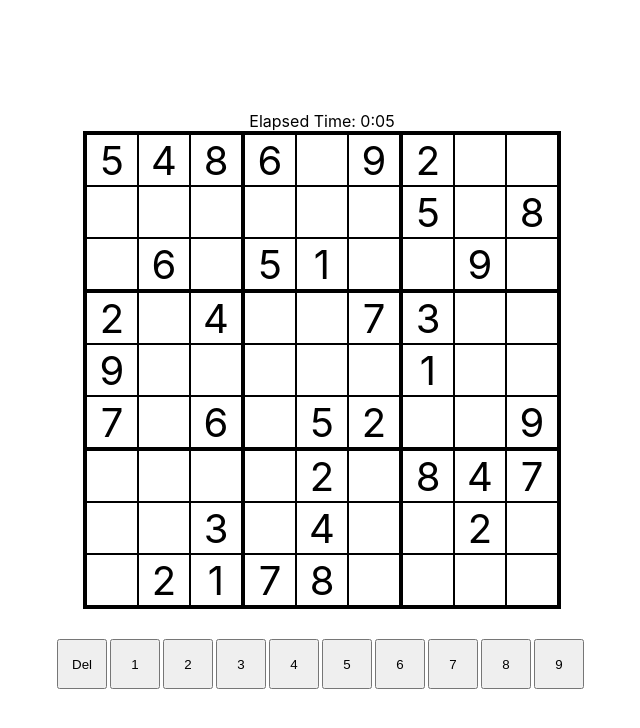
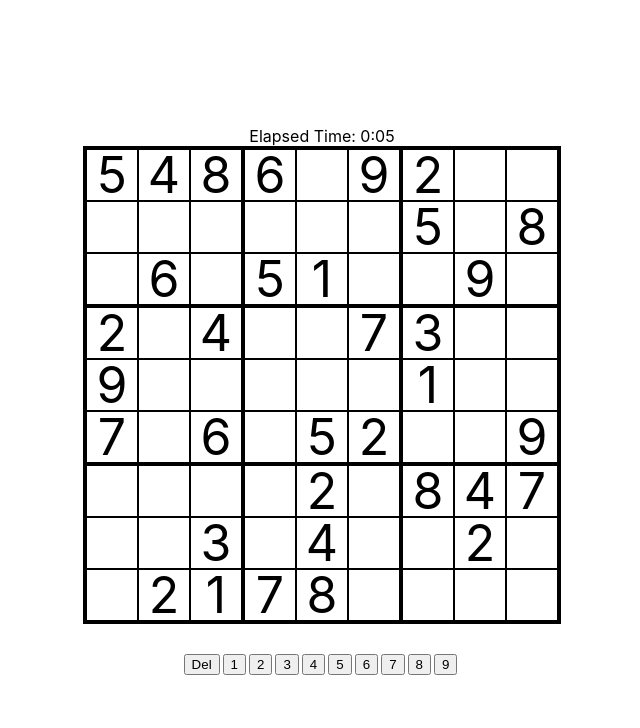
Before and after one commit to Roboleo1010/react-sodoku, a React (Create React App) app: page / in a window 1280 px wide. Shown: the top 728 px of the page, without its empty margins (318-958 px from the left). Built offline with nearby package versions, Linux system fonts and the light colour scheme.

Commit message:
Added resopoinsive design

```diff
--- a/src/components/Cell/Cell.scss
+++ b/src/components/Cell/Cell.scss
@@ -1,9 +1,6 @@
 @import "../Sodoku/Sodoku.scss";
 
 .cell {
-  width: $cellSize;
-  height: $cellSize;
-
   background-color: white;
   border: $border-standard $border-style $border-color;
 
--- a/src/components/Cell/Cell.tsx
+++ b/src/components/Cell/Cell.tsx
@@ -14,6 +14,7 @@ interface CellProps {
   isInitial: boolean;
   hasError: boolean;
   digit: number;
+  size: number;
   cellSelectedClick: (digit: number) => void;
   cellUpdated: (newDigit: number) => void;
 }
@@ -45,7 +46,9 @@ class Cell extends Component<CellProps> {
     else
       classNames += "number-added ";
 
-    return <div className={classNames} tabIndex={0} onClick={() => this.props.cellSelectedClick(this.props.digit)}>{this.props.digit > 0 ? this.props.digit : ""}</div>;
+    const style = { width: `${this.props.size}px`, height: `${this.props.size}px`, fontSize: `${this.props.size}px` };
+
+    return <div className={classNames} style={style} tabIndex={0} onClick={() => this.props.cellSelectedClick(this.props.digit)}>{this.props.digit > 0 ? this.props.digit : ""}</div>;
   }
 }
 export default Cell;
--- a/src/components/Sodoku/Sodoku.scss
+++ b/src/components/Sodoku/Sodoku.scss
@@ -1,6 +1,5 @@
-$cellSize: 50px;
-$border-standard: 1px;
-$border-thicc: 2px;
+$border-standard: 1px; //also update in sodoku.tsx
+$border-thicc: 2px; //also update in sodoku.tsx
 $border-color: black;
 $border-style: solid;
 
@@ -14,11 +13,8 @@ $border-style: solid;
 
   .sodoku {
     display: flex;
-    width: ($cellSize * 9) + ($border-thicc * 6) + ($border-standard * 12);
     flex-wrap: wrap;
     border: $border-thicc $border-style $border-color;
-
-    font-size: 40px;
   }
 
   .input-row {
--- a/src/components/Sodoku/Sodoku.tsx
+++ b/src/components/Sodoku/Sodoku.tsx
@@ -12,16 +12,21 @@ interface GridState {
   activeCellY: number;
   highlightedDigit: number;
   sodoku: SodokuDigit[];
+  cellSize: number;
 }
 
 class Sodoku extends Component<{}, GridState> {
   constructor(props: any) {
     super(props);
 
-    this.state = { activeCellX: -1, activeCellY: -1, highlightedDigit: 0, sodoku: SodokuManager.getSodoku() };
+    this.state = { activeCellX: -1, activeCellY: -1, highlightedDigit: 0, sodoku: SodokuManager.getSodoku(), cellSize: 50 };
 
     document.addEventListener("keydown", (event) => this.keypress(event));
+    window.addEventListener("resize", (event) => this.resize(event));
+    this.resize();
   }
+  private totalBorderSize: number = 2 * 6 + 1 * 12; //border-thicc * 6 + border-standard * 12
+
 
   //#region  Helpers
   getSodokuCellFromSodoku(x: number, y: number): SodokuDigit {
@@ -50,6 +55,17 @@ class Sodoku extends Component<{}, GridState> {
       this.updateCell(0);
   }
 
+  resize(event?: UIEvent) {
+    let newSize = 0;
+
+    newSize = Math.floor((window.innerWidth - this.totalBorderSize) / 9);
+
+    if (newSize > 50)
+      newSize = 50;
+
+    this.setState({ cellSize: newSize });
+  }
+
   buildCells(): JSX.Element[] {
     let cells: JSX.Element[] = [];
 
@@ -57,7 +73,7 @@ class Sodoku extends Component<{}, GridState> {
       for (let x = 0; x < 9; x++) {
         let cellBordertype: BorderType = BorderType.None;
 
-        //#region Border
+        // Border generation
         if (y === 0 || y === 3 || y === 6)
           cellBordertype += BorderType.Top;
         else if (y === 2 || y === 5 || y === 8)
@@ -67,7 +83,6 @@ class Sodoku extends Component<{}, GridState> {
           cellBordertype += BorderType.Left;
         else if (x === 2 || x === 5 || x === 8)
           cellBordertype += BorderType.Right;
-        //#endregion
 
         let sodokuDigit = this.getSodokuCellFromSodoku(x, y);
 
@@ -77,7 +92,7 @@ class Sodoku extends Component<{}, GridState> {
 
         let cellSelectedClick = (digit: number) => this.setState({ activeCellX: x, activeCellY: y, highlightedDigit: digit });
 
-        cells.push(<Cell borderType={cellBordertype} key={`x:${x} y:${y}`} digit={sodokuDigit.digit} isInitial={sodokuDigit.isGiven} cellSelectedClick={cellSelectedClick} cellUpdated={this.updateCell.bind(this)} isHighlighted={cellHighlighted} hasError={false} />);
+        cells.push(<Cell borderType={cellBordertype} key={`x:${x} y:${y}`} digit={sodokuDigit.digit} isInitial={sodokuDigit.isGiven} cellSelectedClick={cellSelectedClick} cellUpdated={this.updateCell.bind(this)} isHighlighted={cellHighlighted} hasError={false} size={this.state.cellSize} />);
       }
 
     return cells;
@@ -93,16 +108,19 @@ class Sodoku extends Component<{}, GridState> {
   }
 
   render() {
+
+    const style = { width: `${this.state.cellSize * 9 + this.totalBorderSize}px`, height: `${this.state.cellSize * 9 + this.totalBorderSize}px` };
+
     return (
       <div className="container">
         <Stopwatch></Stopwatch>
-        <div className="sodoku">
+        <div className="sodoku" style={style}>
           {this.buildCells()}
         </div>
         <div className="input-row">
           {this.buildInputRow()}
         </div>
-      </div>
+      </div >
     );
   }
 }
--- a/src/components/SodokuInput/SodokuInput.scss
+++ b/src/components/SodokuInput/SodokuInput.scss
@@ -1,7 +1,5 @@
 @import "../Sodoku/Sodoku.scss";
 
 .input {
-    width: $cellSize;
-    height: $cellSize;
     margin-right: $border-standard + $border-thicc;
 }
```
